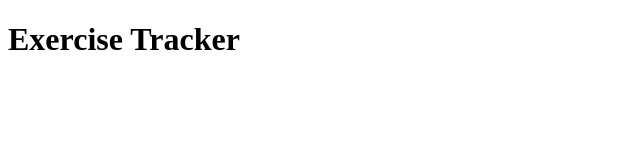
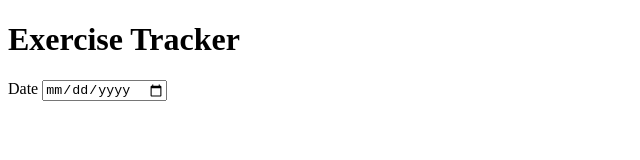
Before and after one commit to jkilcorse/exercise_tracker, a plain HTML site: page index.html in a window 1280 px wide. Shown: the whole page, without its empty margins (0-640 px from the left). Drawn offline with Linux system fonts and the light colour scheme.

Commit message:
Create form and entry for date

```diff
--- a/index.html
+++ b/index.html
@@ -8,5 +8,11 @@
 
     <body>
         <h1>Exercise Tracker</h1>
+        <form>
+            <label>
+                Date
+                <input type="date" name="date">
+            </label>
+        </form>
     </body>
 </html>
```
